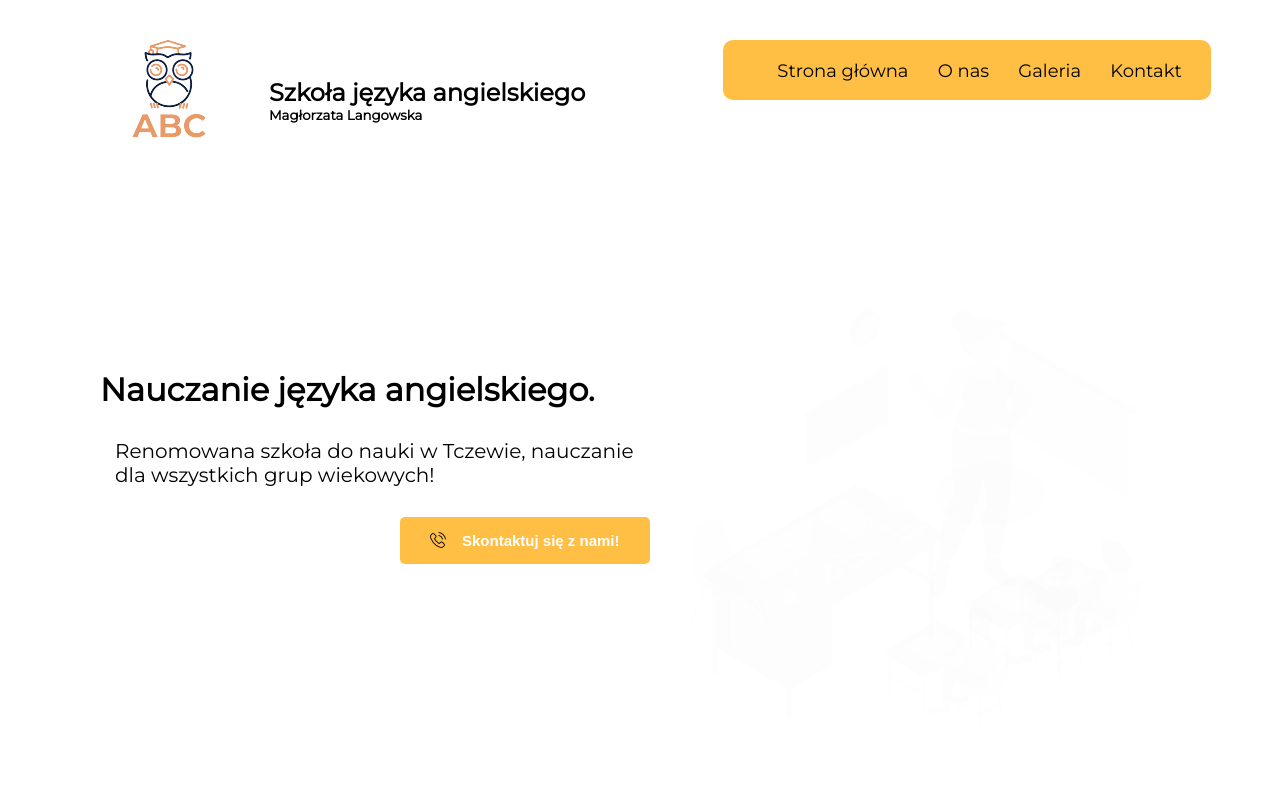
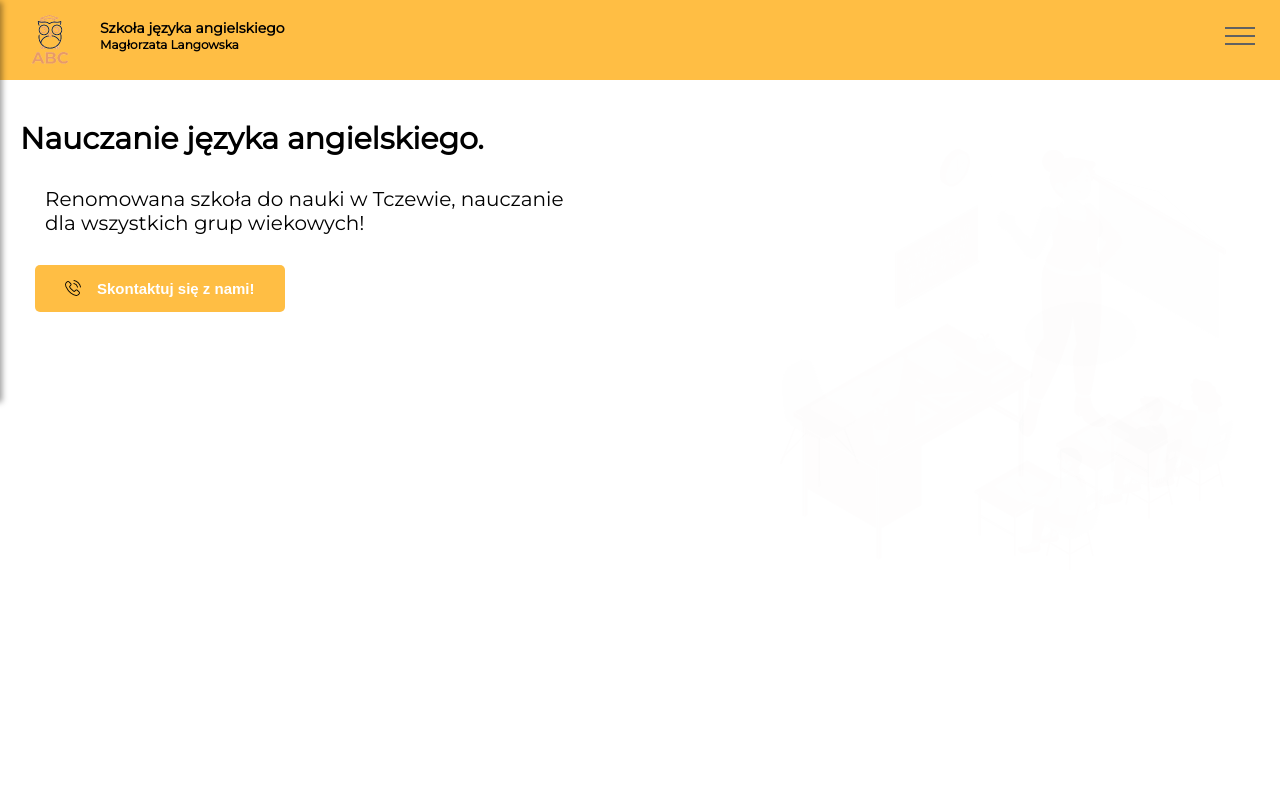
Before and after one commit to mkropidlowski/abc-landing, a plain HTML site: page index.html in a window 1280 px wide. Shown: the top 800 px of the page. Drawn offline with nearby package versions, Linux system fonts and the light colour scheme.

Commit message:
mobile css

```diff
--- a/style.css
+++ b/style.css
@@ -283,6 +283,169 @@ html, body {
     text-align: right;
 }
 
+
+
+@media only screen and (max-width: 1300px) {
+    * {
+        padding: 0;
+    }
+    #menu__toggle {
+        opacity: 0;
+    }
+    #menu__toggle:checked + .menu__btn > span {
+        transform: rotate(45deg);
+      }
+    #menu__toggle:checked + .menu__btn > span::before {
+        top: 0;
+        transform: rotate(0deg);
+    }
+    #menu__toggle:checked + .menu__btn > span::after {
+        top: 0;
+        transform: rotate(90deg);
+    }
+    #menu__toggle:checked ~ .menu__box {
+        left: 0 !important;
+    }
+    .menu__btn {
+        position: fixed;
+        top: 35px;
+        right: 25px;
+        width: 30px;
+        height: 30px;
+        cursor: pointer;
+        z-index: 1000;
+      }
+    .menu__btn > span,
+    .menu__btn > span::before,
+    .menu__btn > span::after {
+        display: block;
+        position: absolute;
+        width: 100%;
+        height: 2px;
+        background-color: #616161;
+        transition-duration: .25s;
+    }
+    .menu__btn > span::before {
+        content: '';
+        top: -8px;
+    }
+    .menu__btn > span::after {
+        content: '';
+        top: 8px;
+    }
+    .menu__box {
+        display: block;
+        position: fixed;
+        top: 0px;
+        left: -100%;
+        width: 100%;
+        height: 30vh;
+        margin: 0;
+        padding: 80px 0;
+        list-style: none;
+        background-color: #ECEFF1;
+        box-shadow: 2px 2px 6px rgba(0, 0, 0, .4);
+        transition-duration: .25s;
+      }
+
+      #menu__toggle {
+        display: block;
+    }
+    .menu__item {
+        display: block;
+        padding: 12px 24px;
+        color: #333;
+        font-size: 20px;
+        font-weight: 600;
+        text-decoration: none;
+        transition-duration: .25s;
+      }
+    .menu__item:hover {
+        background-color: #CFD8DC;
+      }
+
+
+    .nav {
+    flex-direction: column-reverse;
+    }
+
+    .menu {
+        top:0;
+        border-radius: 0px;
+        width: 100%;
+        position: fixed;
+        /* z-index: -10; */
+        height: 40px;
+    }
+
+
+    .logo-info h2 {
+        font-size: 14px;
+    }
+
+    .logo-info h5 {
+        font-size: 12px;
+    }
+    .menu-list {
+        display: flex;
+        flex-direction: column;
+
+    }
+    .menu-list li {
+        margin-left: -25px;
+    }
+
+    .nav {
+        height: 40px;
+    }
+    .header {
+        position: fixed;
+        z-index: 13;
+        margin-top: 30px;
+
+    }
+
+    .nav-logo {
+        width: 100px;
+        position: relative;
+        top:10px;
+    }
+
+    .logo-info {
+        font-size: 15px;
+    }
+    .main-section {
+        z-index: -10;
+    }
+    .main-img {
+        margin: auto;
+        left: 0;
+    }
+
+
+    .contact-us {
+        left: 15px;
+    }
+
+    .main-descritpion {
+        top:10px;
+        left: 0;
+        font-size: 15px;
+        margin-left: 20px;
+    }
+
+    .main-paragraph {
+        margin-left: 25px;
+    }
+
+    .photo-gallery {
+        z-index: 3;
+
+    }
+}
+
+
+
 @media only screen and (max-width: 900px) {
 
     * {
@@ -374,8 +537,8 @@ html, body {
         border-radius: 0px;
         width: 100%;
         position: fixed;
-        /* z-index: -10; */
         height: 40px;
+        z-index: 6;
     }
 
     .logo-info h2 {
@@ -399,7 +562,7 @@ html, body {
     }
     .header {
         position: fixed;
-        z-index: 1;
+        z-index: 13;
         margin-top: 30px;
 
     }
@@ -414,7 +577,7 @@ html, body {
         font-size: 15px;
     }
     .main-section {
-        z-index: -1;
+        z-index: -10;
         flex-direction: column;
         margin-bottom: 0;
     }
@@ -456,17 +619,23 @@ html, body {
     }
 
     .photo-gallery {
-        z-index: -2;
         height: 70vh;
+        z-index: 3;
+    }
+
+    .splide {
+         width: 100%;
     }
 
     .room-img {
         width: 320px;
         height: 320px;
+
     }
 
     .exam-img {
         width: 320px;
+        margin:40px 0 40px;
     }
     .about {
         height: 100%;
@@ -509,9 +678,7 @@ html, body {
 
     }
 
-    .exam-img {
-        margin:40px 0 40px;
-    }
+
 
     .mapimg {
         width: 100%;
```
